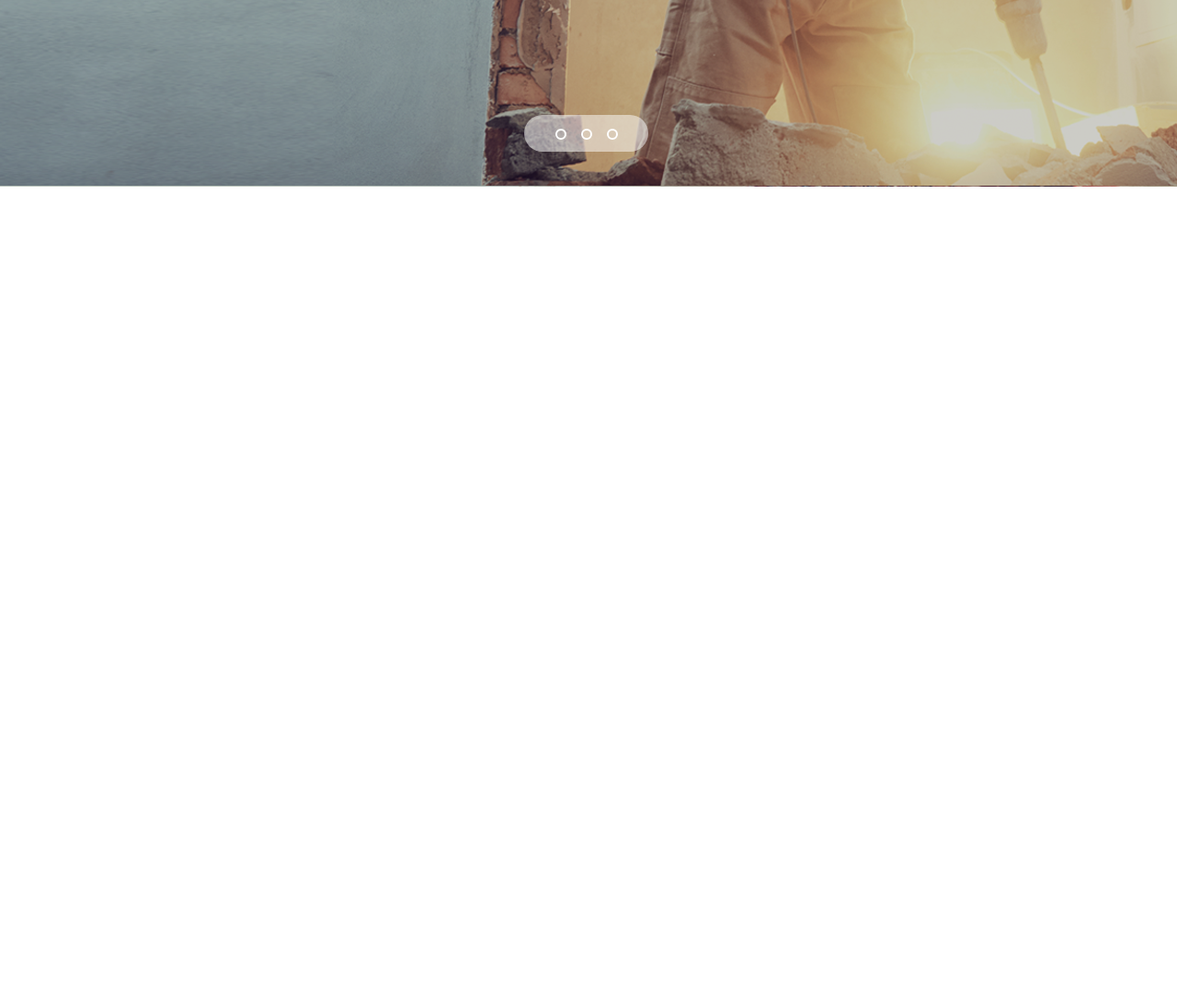
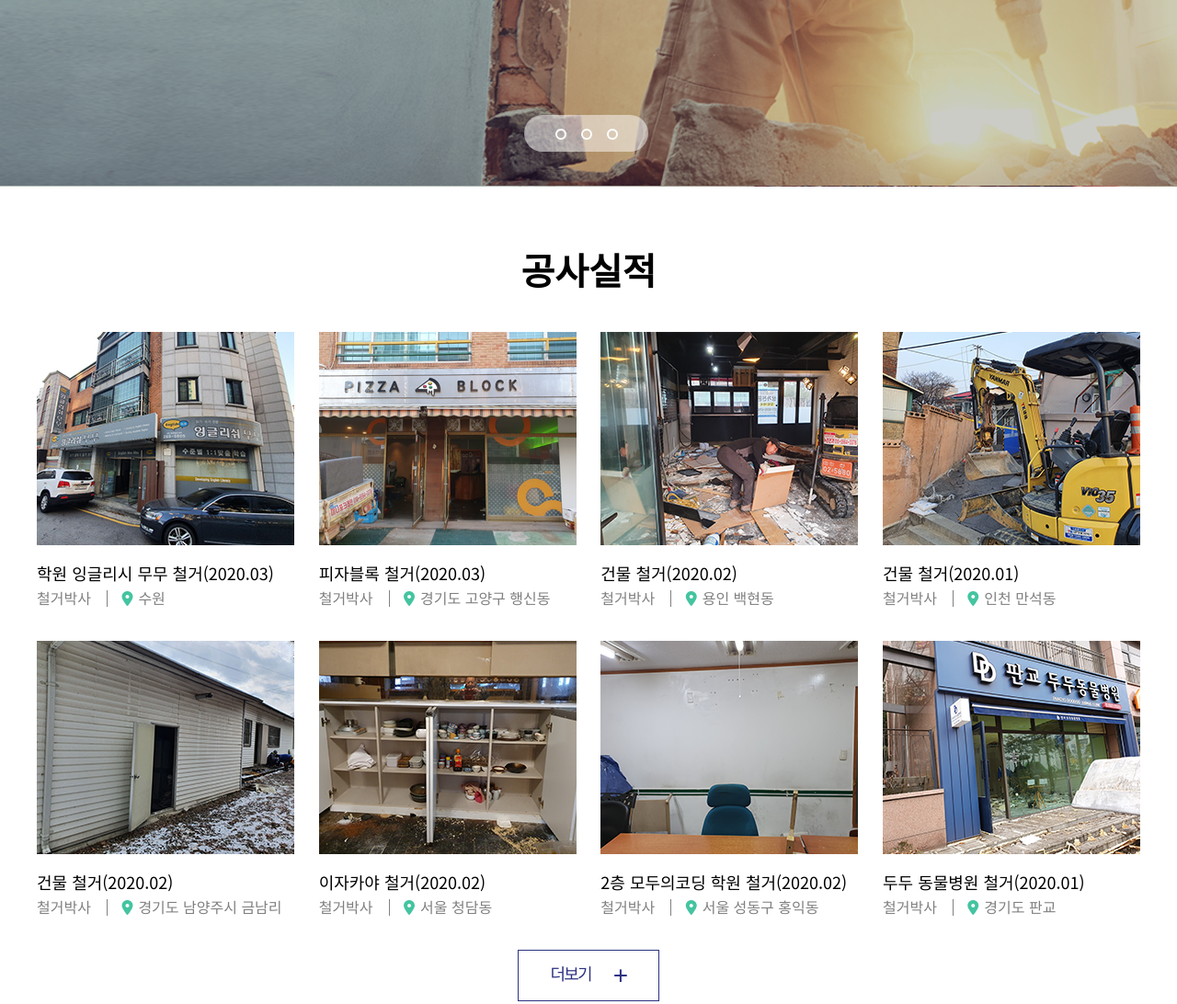
Before and after one commit to wooju75/website02-2021-02-20, a plain HTML site: page index.html in a window 1280 px wide. Shown: the part 500-1592 px from the top of the page at 92% size. Before the commit the page ends 800 px from the top, so only its background shows below. Drawn offline with Linux system fonts and the light colour scheme.

Commit message:
Update index.html

```diff
--- a/index.html
+++ b/index.html
@@ -20,7 +20,7 @@
       </div>
     </header>
 
-    <div class="slide__container">
+    <section class="slide__container">
       <div class="slide__img">
         <div class="slide__text">
           <h2>철거라면 무엇이든지 척척 처리하는 철거박사!</h2>
@@ -41,10 +41,146 @@
         />
       </div>
       <div class="slide__rolling">
-        <div class="rolling-item"><a></a></div>
-        <div class="rolling-item"><a></a></div>
-        <div class="rolling-item"><a></a></div>
+        <div class="rolling-item"><a href="#"></a></div>
+        <div class="rolling-item"><a href="#"></a></div>
+        <div class="rolling-item"><a href="#"></a></div>
       </div>
-    </div>
+    </section>
+
+    <section class="result wrap">
+      <h3 class="content__title">공사실적</h3>
+      <div class="result__list">
+        <ul>
+          <li>
+            <a href="#"
+              ><img src="image/photo/photo1.png" alt="공사현장사진1" />
+              <div class="result__txt">
+                <h4>학원 잉글리시 무무 철거(2020.03)</h4>
+                <span>철거박사</span>
+                <span class="bar"
+                  ><i class="fas fa-map-marker-alt"></i>수원</span
+                >
+              </div>
+            </a>
+          </li>
+          <li>
+            <a href="#"
+              ><img src="image/photo/photo2.png" alt="공사현장사진2" />
+              <div class="result__txt">
+                <h4>피자블록 철거(2020.03)</h4>
+                <span>철거박사</span>
+                <span class="bar"
+                  ><i class="fas fa-map-marker-alt"></i>경기도 고양구
+                  행신동</span
+                >
+              </div>
+            </a>
+          </li>
+          <li>
+            <a href="#"
+              ><img src="image/photo/photo3.png" alt="공사현장사진3" />
+              <div class="result__txt">
+                <h4>건물 철거(2020.02)</h4>
+                <span>철거박사</span>
+                <span class="bar"
+                  ><i class="fas fa-map-marker-alt"></i>용인 백현동</span
+                >
+              </div>
+            </a>
+          </li>
+          <li>
+            <a href="#"
+              ><img src="image/photo/photo4.png" alt="공사현장사진4" />
+              <div class="result__txt">
+                <h4>건물 철거(2020.01)</h4>
+                <span>철거박사</span>
+                <span class="bar"
+                  ><i class="fas fa-map-marker-alt"></i>인천 만석동</span
+                >
+              </div>
+            </a>
+          </li>
+          <li>
+            <a href="#"
+              ><img src="image/photo/photo5.png" alt="공사현장사진5" />
+              <div class="result__txt">
+                <h4>건물 철거(2020.02)</h4>
+                <span>철거박사</span>
+                <span class="bar"
+                  ><i class="fas fa-map-marker-alt"></i>경기도 남양주시
+                  금남리</span
+                >
+              </div>
+            </a>
+          </li>
+          <li>
+            <a href="#"
+              ><img src="image/photo/photo6.png" alt="공사현장사진6" />
+              <div class="result__txt">
+                <h4>이자카야 철거(2020.02)</h4>
+                <span>철거박사</span>
+                <span class="bar"
+                  ><i class="fas fa-map-marker-alt"></i>서울 청담동</span
+                >
+              </div>
+            </a>
+          </li>
+          <li>
+            <a href="#"
+              ><img src="image/photo/photo7.png" alt="공사현장사진7" />
+              <div class="result__txt">
+                <h4>2층 모두의코딩 학원 철거(2020.02)</h4>
+                <span>철거박사</span>
+                <span class="bar"
+                  ><i class="fas fa-map-marker-alt"></i>서울 성동구 홍익동</span
+                >
+              </div>
+            </a>
+          </li>
+          <li>
+            <a href="#"
+              ><img src="image/photo/photo8.png" alt="공사현장사진8" />
+              <div class="result__txt">
+                <h4>두두 동물병원 철거(2020.01)</h4>
+                <span>철거박사</span>
+                <span class="bar"
+                  ><i class="fas fa-map-marker-alt"></i>경기도 판교</span
+                >
+              </div>
+            </a>
+          </li>
+        </ul>
+        <div class="btn-center">
+          <button class="result__more">더보기</button>
+        </div>
+      </div>
+    </section>
+
+    <section class="business">
+      <h3 class="content__title">사업소개</h3>
+      <ul class="business__list">
+        <li class="business__item">
+          <img />
+          <p></p>
+        </li>
+        <li class="business__item">
+          <img />
+          <p></p>
+        </li>
+        <li class="business__item">
+          <img />
+          <p></p>
+        </li>
+        <li class="business__item">
+          <img />
+          <p></p>
+        </li>
+      </ul>
+    </section>
+
+    <script
+      src="https://kit.fontawesome.com/43d26d40d4.js"
+      crossorigin="anonymous"
+    ></script>
   </body>
 </html>
```
